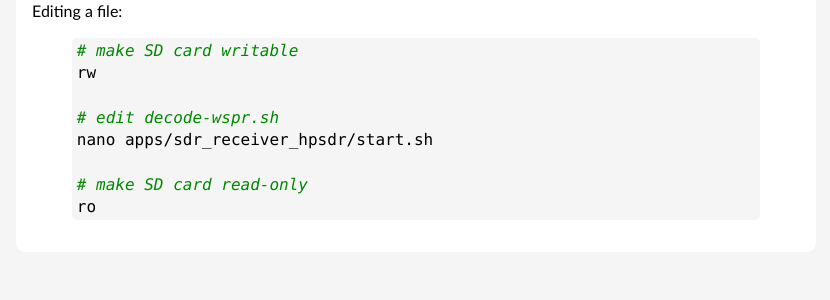
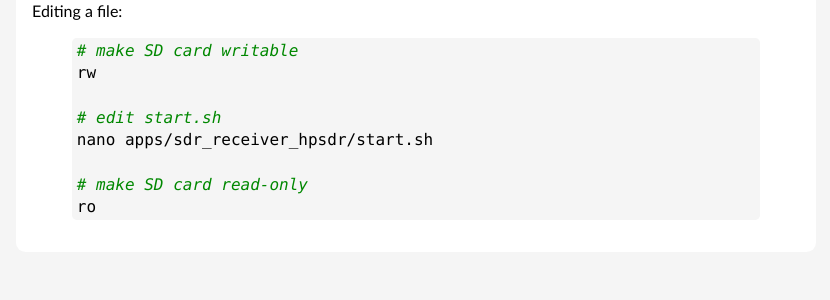
Before and after one commit to pavel-demin/eclypse-z7-notes, a Jekyll site: the page built from alpine.md, in a window 1280 px wide. Shown: the part 1641-1941 px from the top of the page, without its empty margins (224-1054 px from the left). Built offline with Jekyll 4.4.1, drawn with Linux system fonts in a browser that asks for light colours.

Commit message:
update file edit example

```diff
--- a/alpine.md
+++ b/alpine.md
@@ -78,7 +78,7 @@
 # make SD card writable
 rw
 
-# edit decode-wspr.sh
+# edit start.sh
 nano apps/sdr_receiver_hpsdr/start.sh
 
 # make SD card read-only
```
